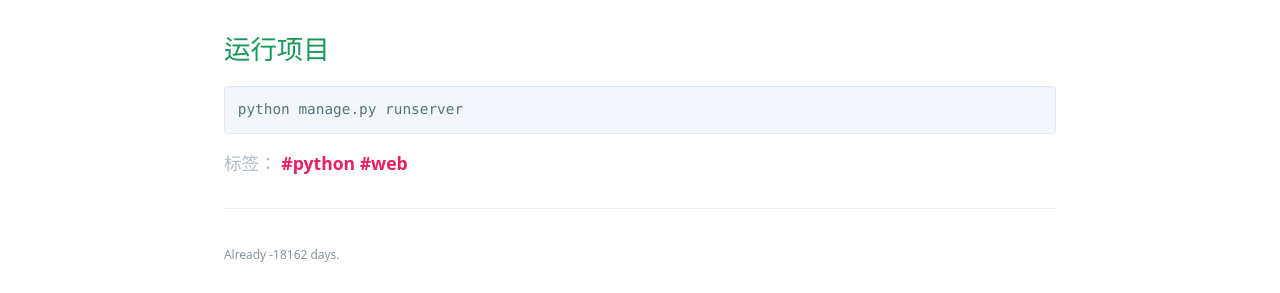
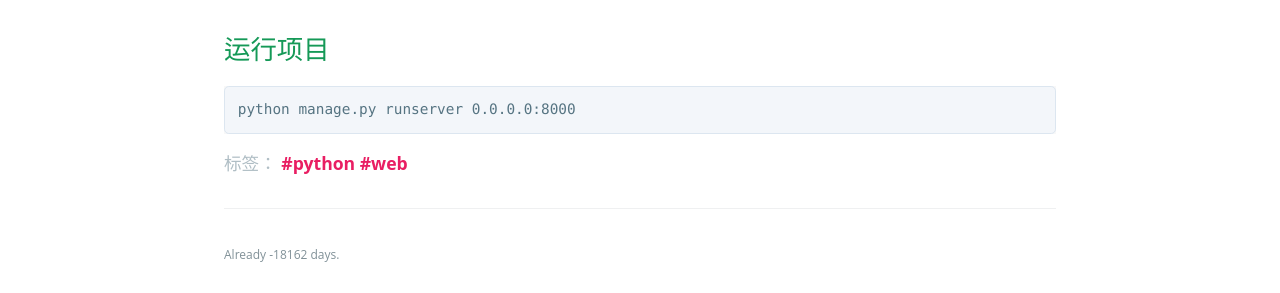
Before and after one commit to sockzhi/sockzhi.github.io, a Jekyll site: the page built from _posts/2019-12-05-Django.md, in a window 1280 px wide and 900 px high, scrolled down 659 px. Shown: the part 587-880 px from the top of the window. Built offline with Jekyll 4.4.1, drawn with Linux system fonts in a browser that asks for light colours; some web fonts are replaced.

Commit message:
修改运行django项目命令支持本地所有ip

````diff
--- a/_posts/2019-12-05-Django.md
+++ b/_posts/2019-12-05-Django.md
@@ -46,5 +46,5 @@ tree
 ## 运行项目
 
 ```
-python manage.py runserver
+python manage.py runserver 0.0.0.0:8000
 ```
````
